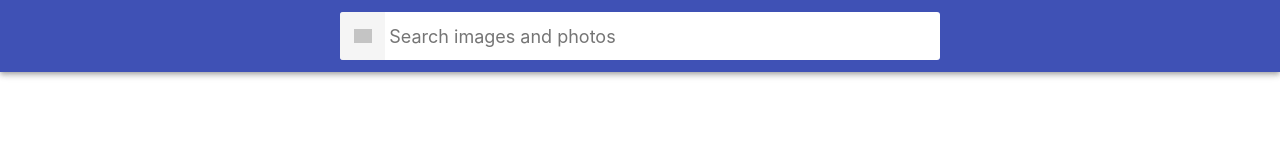
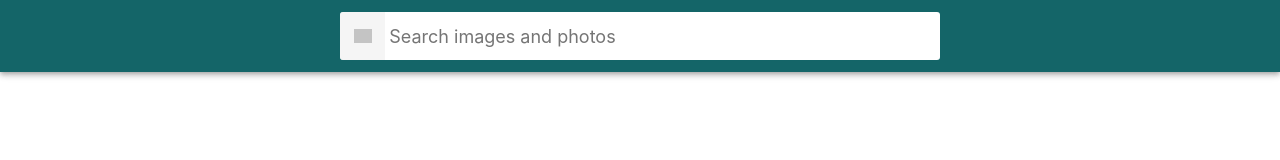
Before and after one commit to wvlasenko/goit-react-hw-04-hooks-images-v1, a React app: page / in a window 1280 px wide. Built offline with nearby package versions, Linux system fonts and the light colour scheme; grey boxes are pictures that could not be loaded.

Commit message:
refresh1

```diff
--- a/src/components/Searchbar/Searchbar.module.css
+++ b/src/components/Searchbar/Searchbar.module.css
@@ -12,7 +12,7 @@
   padding-top: 12px;
   padding-bottom: 12px;
   color: #fff;
-  background-color: #3f51b5;
+  background-color: #146568;
   box-shadow: 0px 2px 4px -1px rgba(0, 0, 0, 0.2),
     0px 4px 5px 0px rgba(0, 0, 0, 0.14), 0px 1px 10px 0px rgba(0, 0, 0, 0.12);
 }
--- a/src/service/api.js
+++ b/src/service/api.js
@@ -8,7 +8,7 @@ axios.defaults.params = {
   key: API_KEY,
   image_type: 'photo',
   orientation: 'horizontal',
-  per_page: 12,
+  per_page: 12 ,
 };
 const getImage = async (keyword = '', page) => {
   try {
```
Also changed, not shown: package.json (+5 -5 lines), 1 other file.
